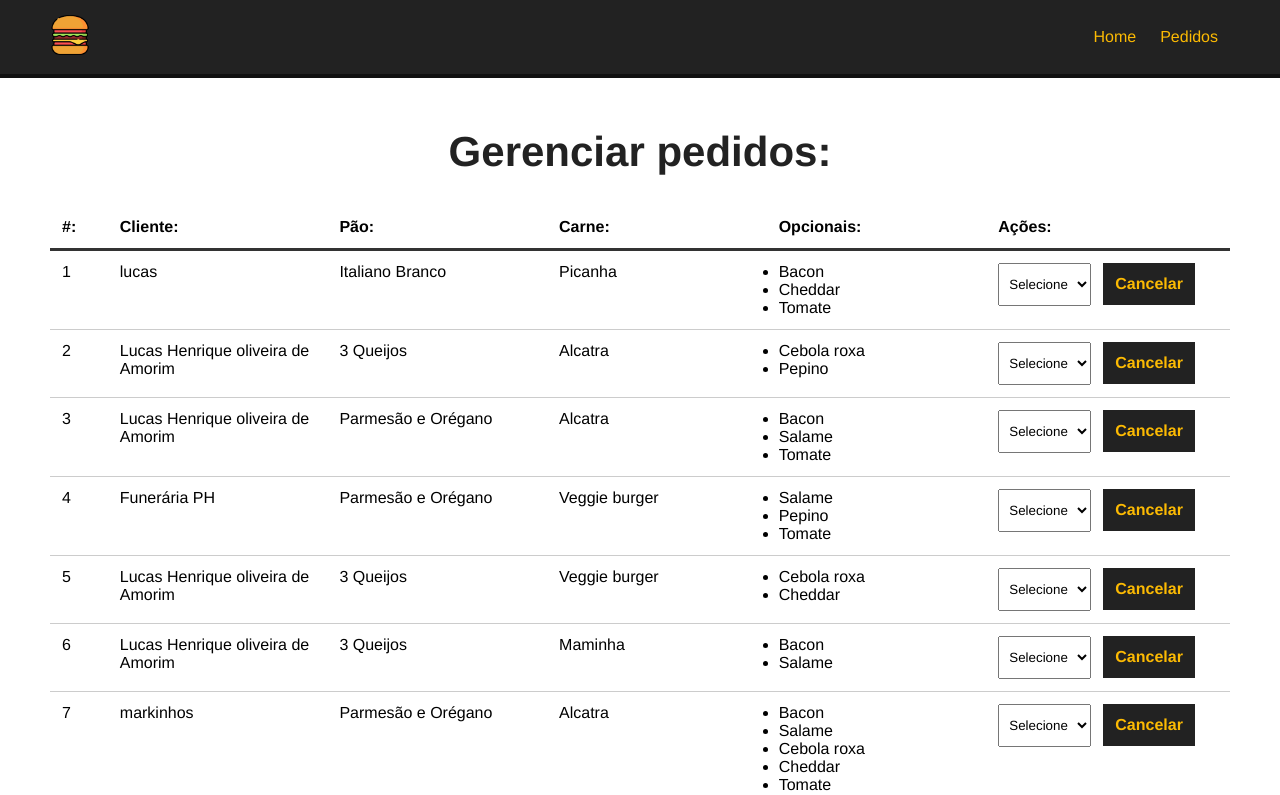
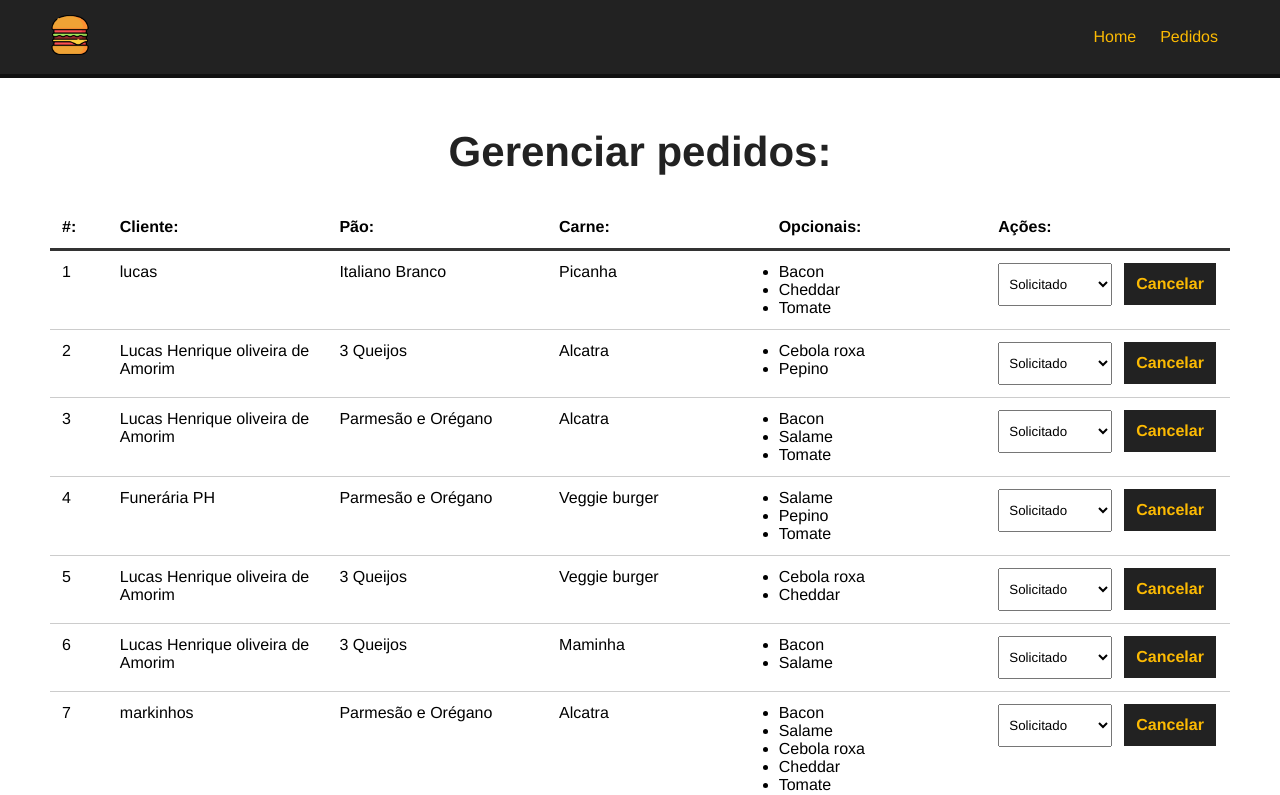
Before and after one commit to Lucas-Jav/Make_Your_Burger_Vue, a Vue app: page /pedidos in a window 1280 px wide. Shown: the top 795 px of the page. Built offline with nearby package versions, Linux system fonts and the light colour scheme; data requests are answered from the project's data file.

Commit message:
:books: docs: recebendo os status dos pedidos

```diff
--- a/public/index.html
+++ b/public/index.html
@@ -5,7 +5,7 @@
     <meta http-equiv="X-UA-Compatible" content="IE=edge">
     <meta name="viewport" content="width=device-width,initial-scale=1.0">
     <link rel="icon" href="<%= BASE_URL %>favicon.ico">
-    <title><%= htmlWebpackPlugin.options.title %></title>
+    <title>Burger Date</title>
   </head>
   <body>
     <noscript>
--- a/src/components/Dashboard.vue
+++ b/src/components/Dashboard.vue
@@ -24,7 +24,10 @@
                     </div>
                     <div>
                         <select name="status" class="status">
-                            <option value="" disabled selected>Selecione</option>
+                            <option value="" disabled>Selecione</option>
+                            <option v-for="s in status" :key="s.id" :value="s.tipo" :selected="burguer.status == s.tipo">
+                                {{ s.tipo }}
+                            </option>
                         </select>
                         <button class="delete-btn">Cancelar</button>
                     </div>
@@ -54,13 +57,22 @@
 
             this.burguers = data;
 
-            console.log(this.burguers)
+            // resgatar os status
+            this.getStatus()
+        },
+        async getStatus() {
+            const req = await fetch("http://localhost:3000/status")
 
-            // resgatar os status
+            const data = await req.json()
+
+            this.status = data;
+
         }
     },
     mounted() {
-        this.getPedidos()
+        this.getPedidos();
+
+
     }
 }
 
```
